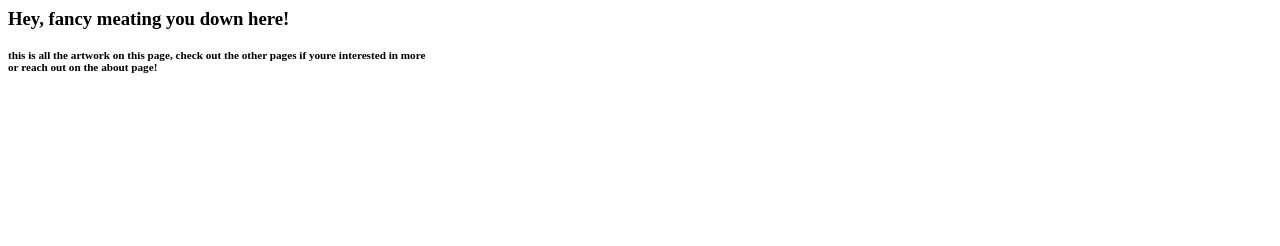
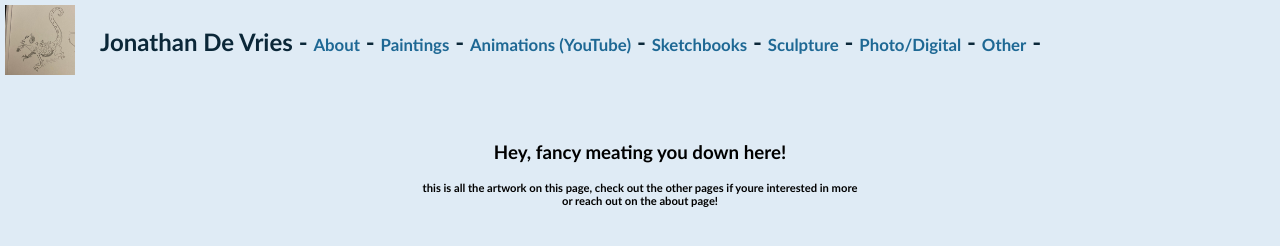
Before and after one commit to Jonninator/Jonninator.github.io, a plain HTML site: page Paintings.html in a window 1280 px wide. Drawn offline with Linux system fonts and the light colour scheme.

Commit message:
Update Paintings.html

```diff
--- a/Paintings.html
+++ b/Paintings.html
@@ -1,3 +1,42 @@
+<!DOCTYPE html>
+<html>
+	<head>
+		<link rel="stylesheet" href="Styles.css">
+		<title>Jonathan De Vries</title>
+	</head>
+
+	<header>
+		<!top of website (logo and links)>
+		<a href="index.html">
+			<img src="Images/Lizard pfp.jpg" alt="Logo" height = "70px" width = "70px" class = "logo">
+		</a>
+		<div class = "toptext">
+			<h2>
+			Jonathan De Vries -
+			<a href="About.html" style = "font-size:70%;">About</a>
+			-
+			<a href="Paintings.html" style = "font-size:70%;">Paintings</a>
+			-
+			<a href="https://www.youtube.com/@JonniDeVr" style = "font-size:70%;">Animations (YouTube)</a>
+			-
+			<a href="Sketchbook.html" style = "font-size:70%;">Sketchbooks</a>
+			-
+			<a href="Sculpture.html" style = "font-size:70%;">Sculpture</a>
+			-
+			<a href="PhotoDigital.html" style = "font-size:70%;">Photo/Digital</a>
+			-
+			<a href="Other.html" style = "font-size:70%;">Other</a> <!NOTE: will add link to old works here>
+			-
+			</h2>
+		</div>
+	</header>
+	<br>
+	<br>
+	<br>
+	<br>
+	<br>
+	<br>
+		<main>
 <h3>
 	Hey, fancy meating you down here!
 </h3>
@@ -8,3 +47,4 @@
 	<br>
 	<br>
 </h3>
+			</main>
```
